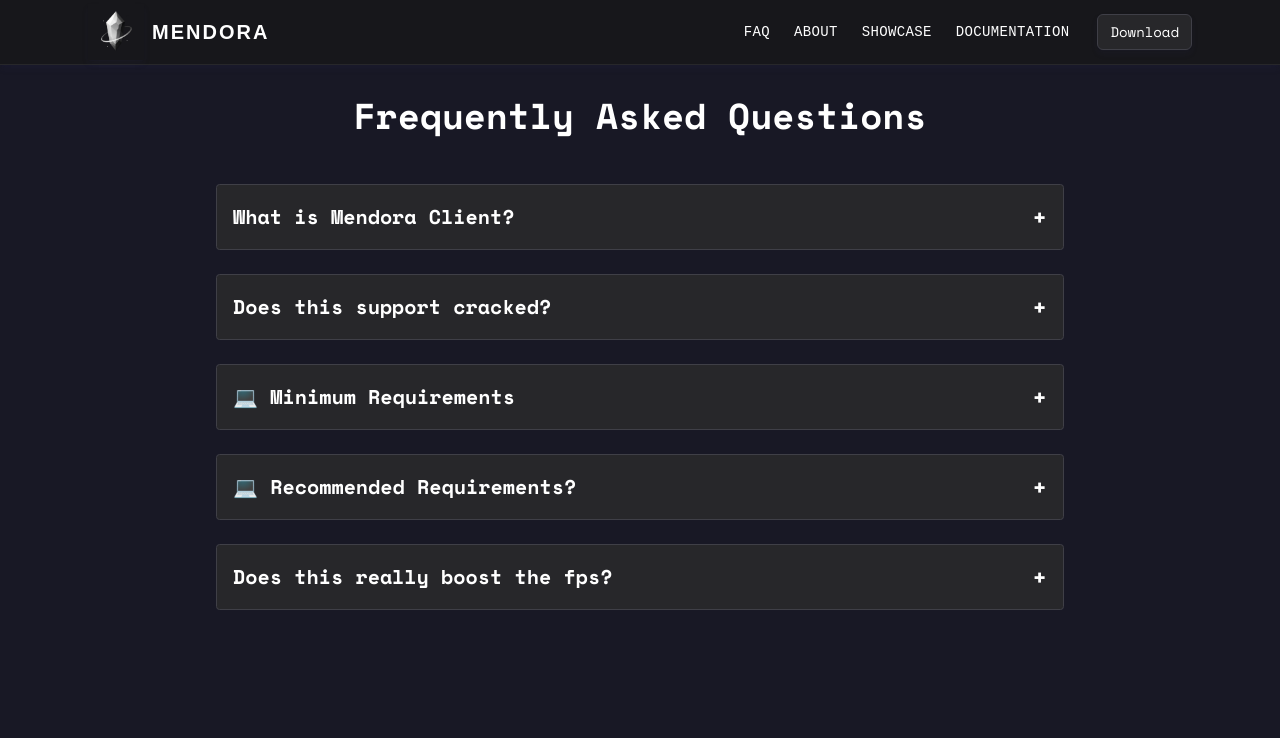
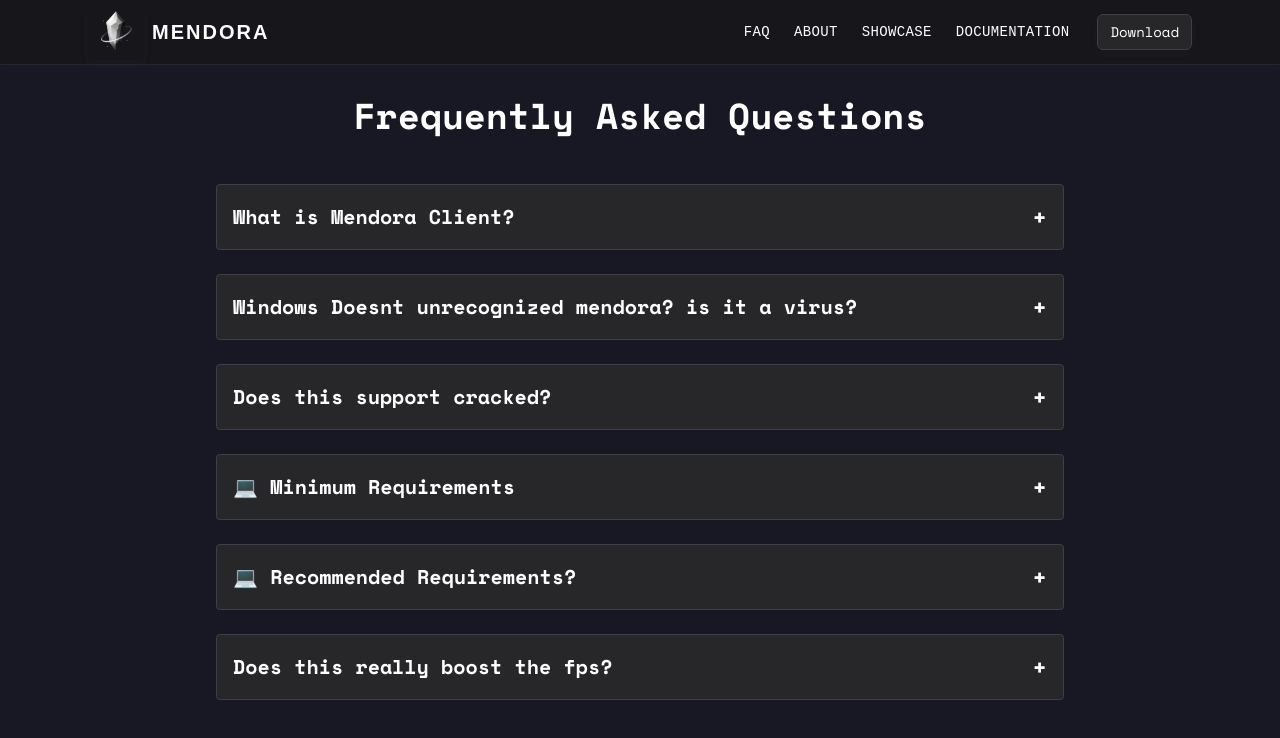
Before and after one commit to MendoraClient/Mendora-Website, a Next.js app: page /faq in a window 1280 px wide. Shown: the top 738 px of the page. Built offline with nearby package versions, Linux system fonts and the light colour scheme; a web font is replaced by a local one.

Commit message:
Update page.jsx

```diff
--- a/src/app/faq/page.jsx
+++ b/src/app/faq/page.jsx
@@ -8,6 +8,11 @@
     question: "What is Mendora Client?",
     answer:
       "Mendora Client is an optimized Minecraft launcher designed for low-end PCs to improve FPS and gameplay experience.",
+  },
+  {
+    question: "Windows Doesnt unrecognized mendora? is it a virus?",
+    answer:
+      "We do not pay a fortune for a Microsoft publisher’s certificate, so windows automatically gives everyone a popup while installing Mendora. If you read the error, it says that Mendora is unrecognized*, not unsafe. To run it, press More Info > Run Anyway.",
   },
   {
     question: "Does this support cracked?",
```
